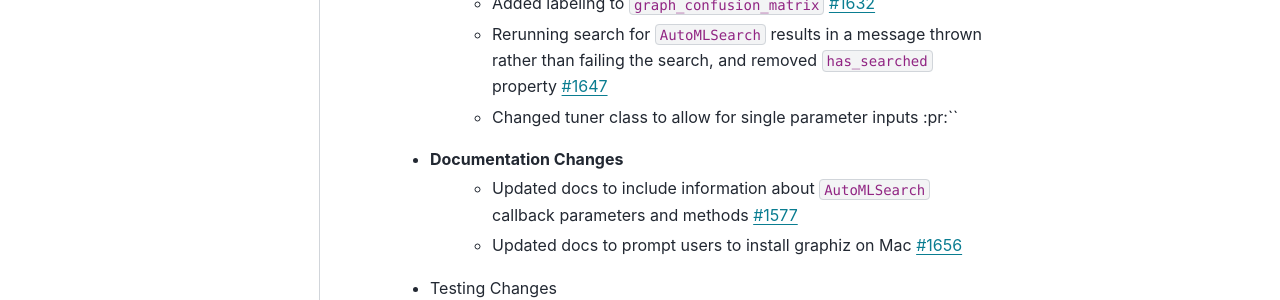
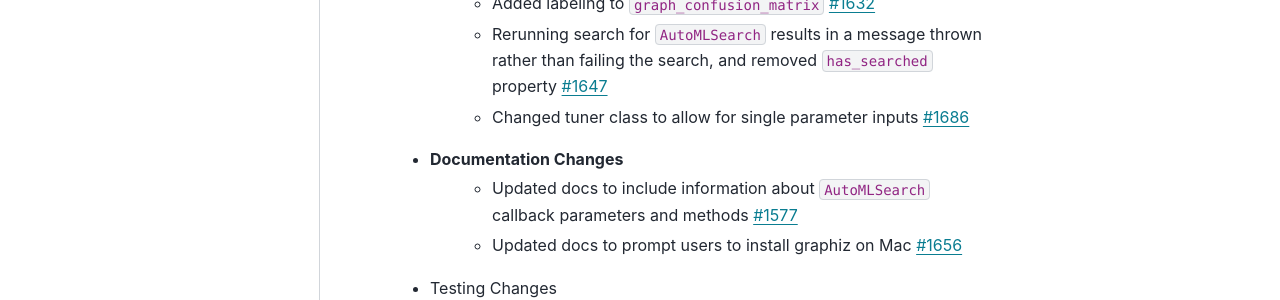
Before and after one commit to alteryx/evalml, a Sphinx documentation site: the page built from docs/source/release_notes.rst, in a window 1280 px wide and 900 px high, scrolled down 1110 px. Shown: the part 153-453 px from the top of the window. Built offline with Sphinx 7.4.7 and the PyData theme 0.15.4, drawn with Linux system fonts in a browser that asks for light colours; comment, search, counter and statistics services are not loaded.

Commit message:
update release notes

```diff
--- a/docs/source/release_notes.rst
+++ b/docs/source/release_notes.rst
@@ -28,7 +28,7 @@ Release Notes
     * Changes
         * Added labeling to ``graph_confusion_matrix`` :pr:`1632`
         * Rerunning search for ``AutoMLSearch`` results in a message thrown rather than failing the search, and removed ``has_searched`` property :pr:`1647`
-        * Changed tuner class to allow for single parameter inputs :pr:``
+        * Changed tuner class to allow for single parameter inputs :pr:`1686`
     * Documentation Changes
         * Updated docs to include information about ``AutoMLSearch`` callback parameters and methods :pr:`1577`
         * Updated docs to prompt users to install graphiz on Mac :pr:`1656`
```
